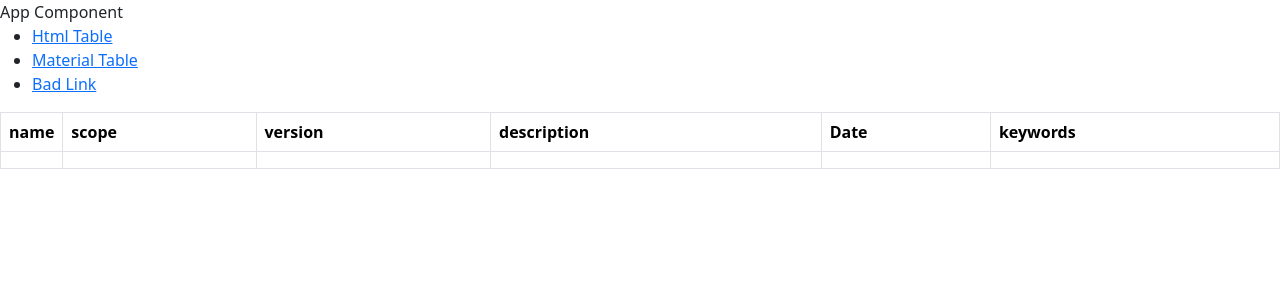
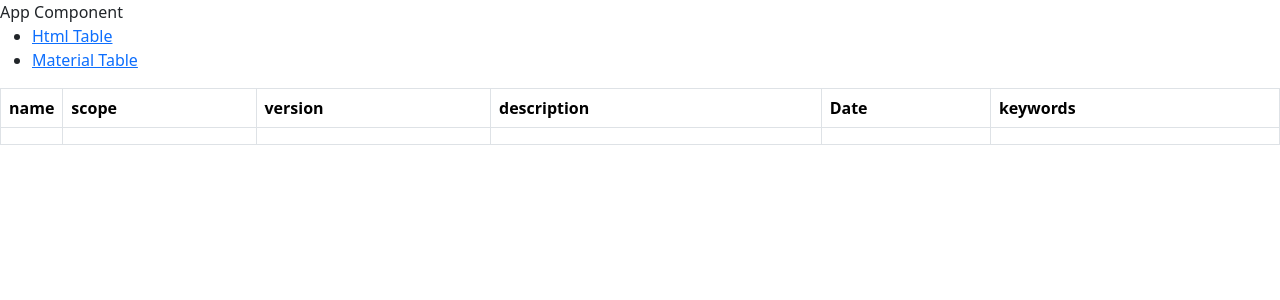
Before and after one commit to ShieldsKey/angular-interview, an Angular app: page /html in a window 1280 px wide. Shown: the top 300 px of the page. Built offline with nearby package versions, Linux system fonts and the light colour scheme.

Commit message:
remove link

```diff
--- a/src/app/app.component.html
+++ b/src/app/app.component.html
@@ -7,9 +7,6 @@
     <li>
       <a routerLink="material">Material Table</a>
     </li>
-     <li>
-      <a routerLink="nothing">Bad Link</a>
-    </li>
   </ul>
 
 <router-outlet></router-outlet>
```
